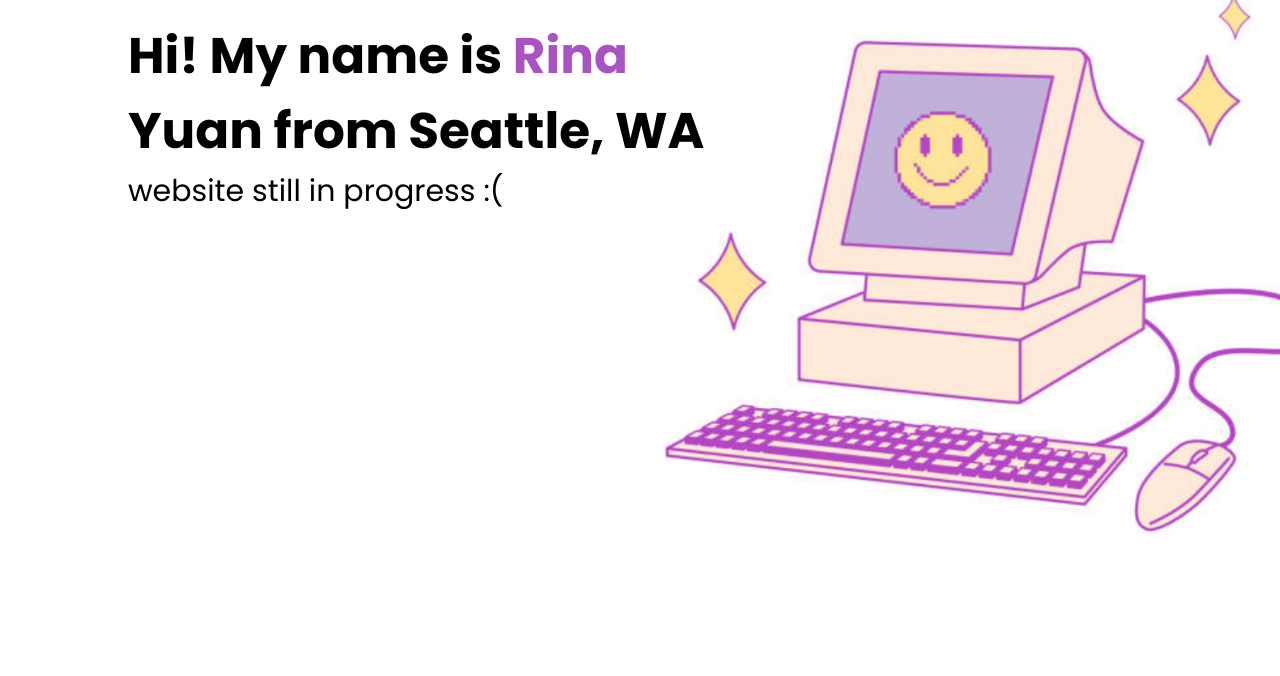
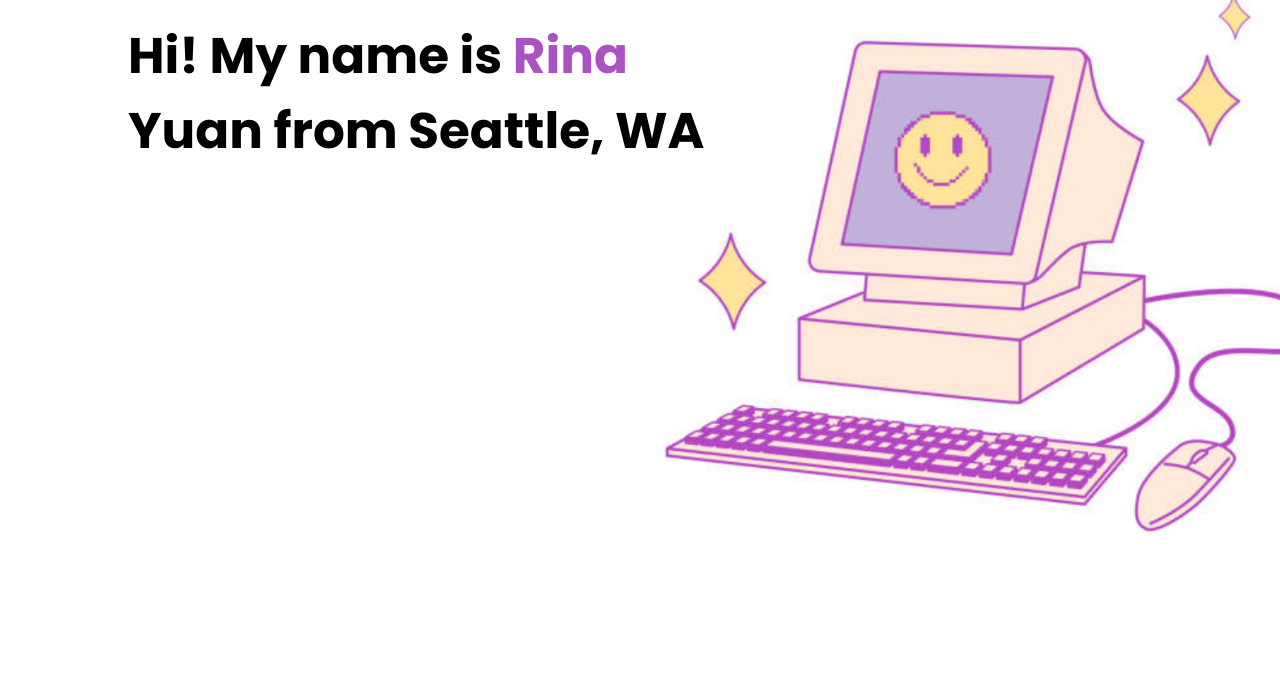
Before and after one commit to rinay06/rinay06, a plain HTML site: page index.html in a window 1280 px wide. Shown: the part 124-800 px from the top of the page. Drawn offline with Linux system fonts and the light colour scheme.

Commit message:
Update index.html

```diff
--- a/index.html
+++ b/index.html
@@ -27,7 +27,6 @@
         <div class="header-text">
             <p>UW Computer Science</p>
             <h1>Hi! My name is <span>Rina</span><br> Yuan from Seattle, WA</h1>
-            <p>website still in progress :(</p>
         </div>
     </div>
 </div>
```
